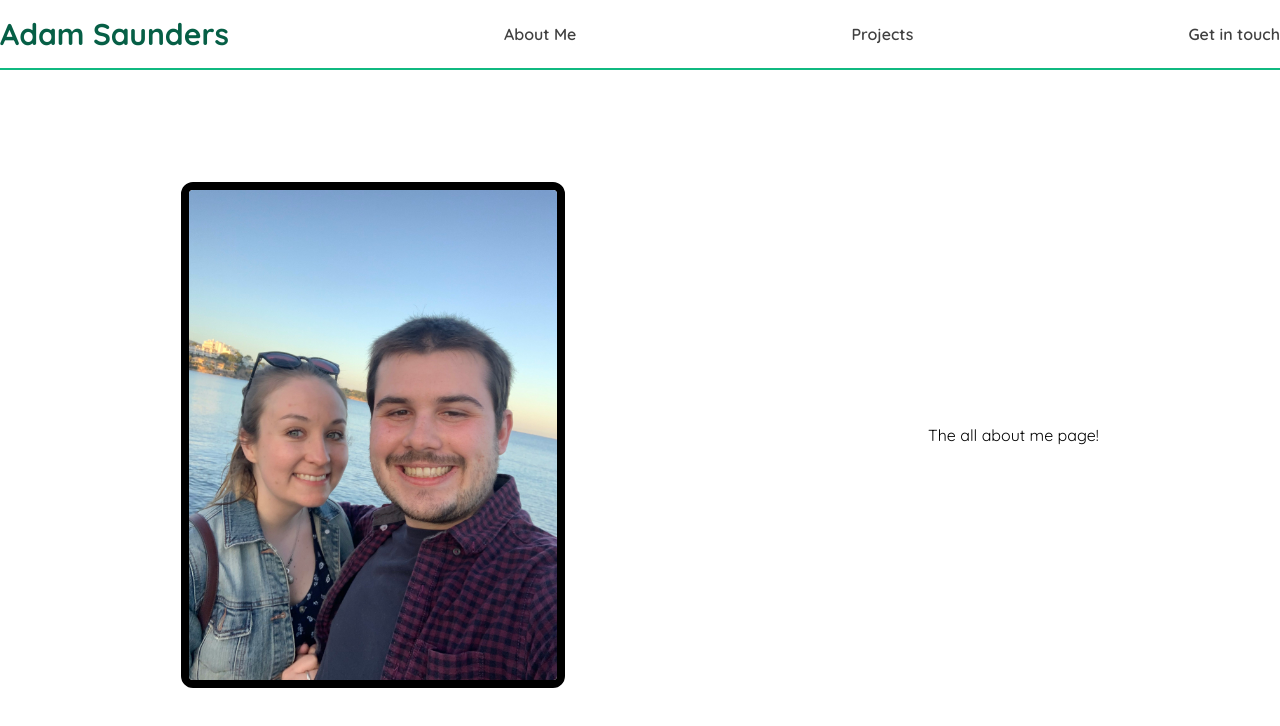
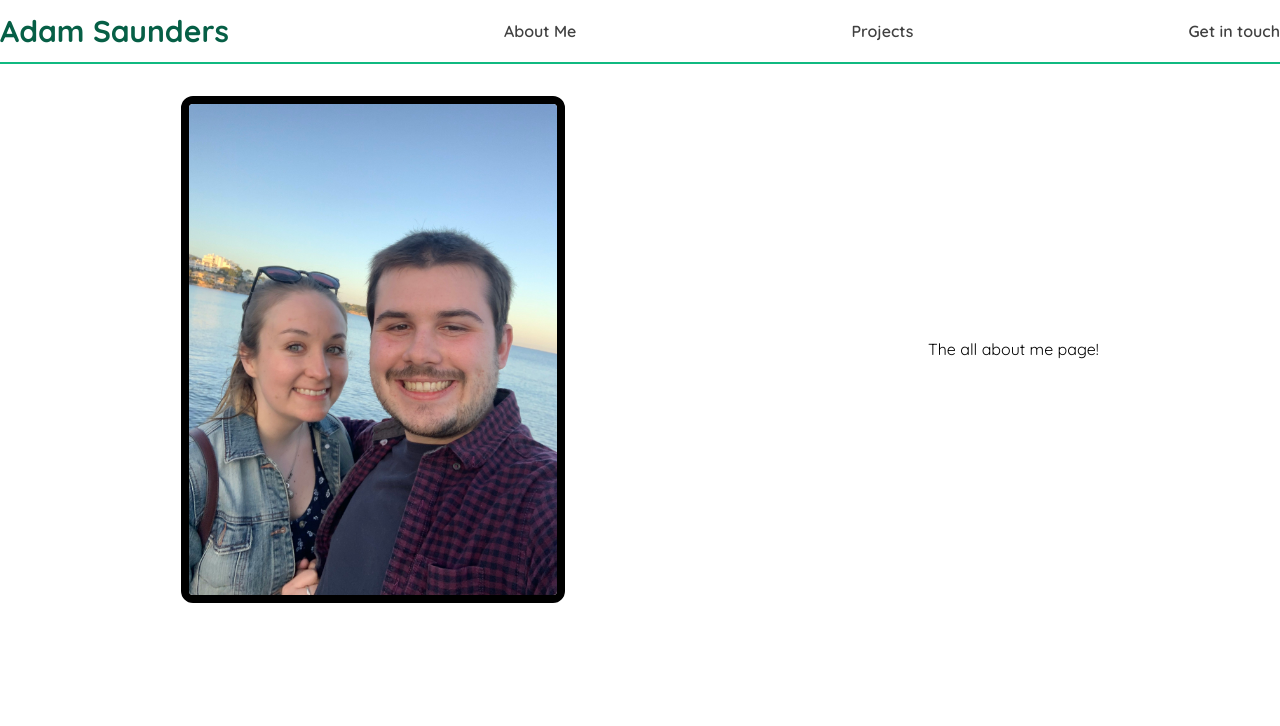
Before and after one commit to AdamSaunders26/as-portfolio, a Next.js app: page / in a window 1280 px wide. Shown: the top 726 px of the page. Built offline with nearby package versions, Linux system fonts and the light colour scheme.

Commit message:
styling changes

```diff
--- a/app/Components/Header.tsx
+++ b/app/Components/Header.tsx
@@ -3,7 +3,7 @@ import Link from "next/link";
 export default function Header() {
   const linkClass = "hover:underline decoration-solid active:text-emerald-700";
   return (
-    <header className="flex justify-between items-center py-4 font-semibold text-neutral-700 border-b-2 border-emerald-500">
+    <header className="flex justify-between h-16 grow-0 items-center py-4 font-semibold text-neutral-700 border-b-2 border-emerald-500">
       <div>
         <p className="font-bold text-3xl  text-emerald-800">Adam Saunders</p>
       </div>
--- a/app/layout.tsx
+++ b/app/layout.tsx
@@ -18,11 +18,9 @@ export default function RootLayout({
 }) {
   return (
     <html lang="en" className={quicksand.className}>
-      <body className="bg-white max-h-screen ">
-        <main className=" container mx-auto my-auto flex flex-col h-screen">
-          <Header />
-          {children}
-        </main>
+      <body className="bg-white h-full container mx-auto my-auto flex flex-col ">
+        <Header />
+        {children}
       </body>
     </html>
   );
--- a/app/page.tsx
+++ b/app/page.tsx
@@ -3,9 +3,9 @@ import profilePic from "IMG_5173 - Low res.jpg";
 
 export default function Home() {
   return (
-    <main className="flex justify-around my-8 grow-1 content-center items-center h-full">
+    <main className="flex justify-around my-8 grow-1 content-center items-center ">
       <Image
-        className="rounded-xl max-w-sm w-auto max-h-full h-auto object-contain border-black border-8"
+        className="rounded-xl max-w-sm w-auto   object-contain border-black border-8"
         src={profilePic}
         // width={2316}
         // height={3088}
```
